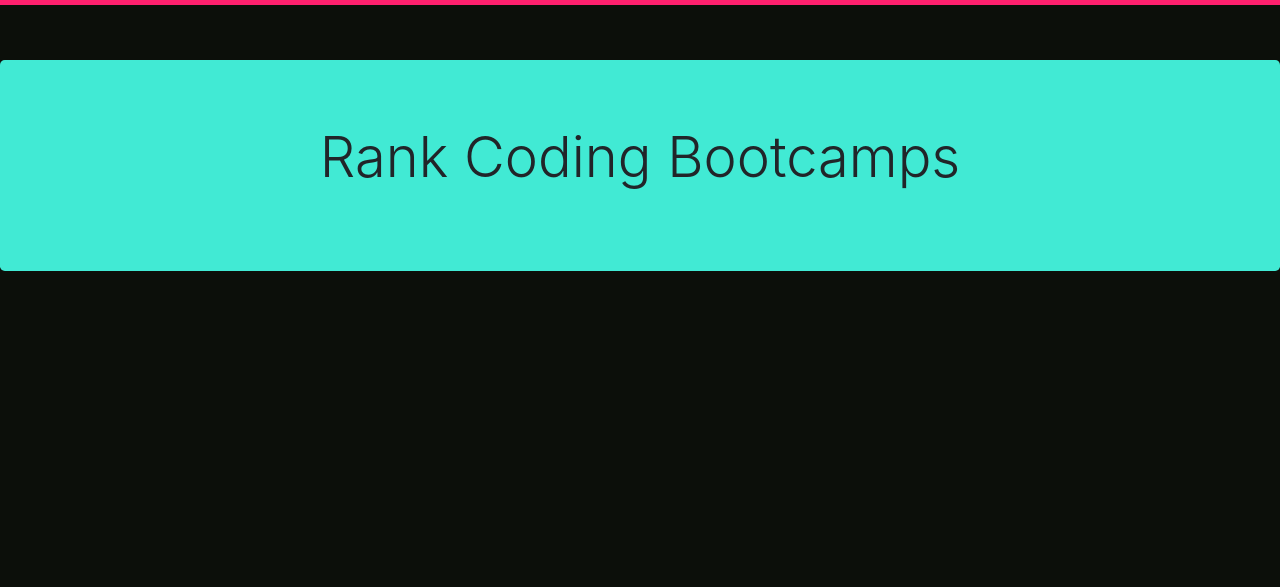
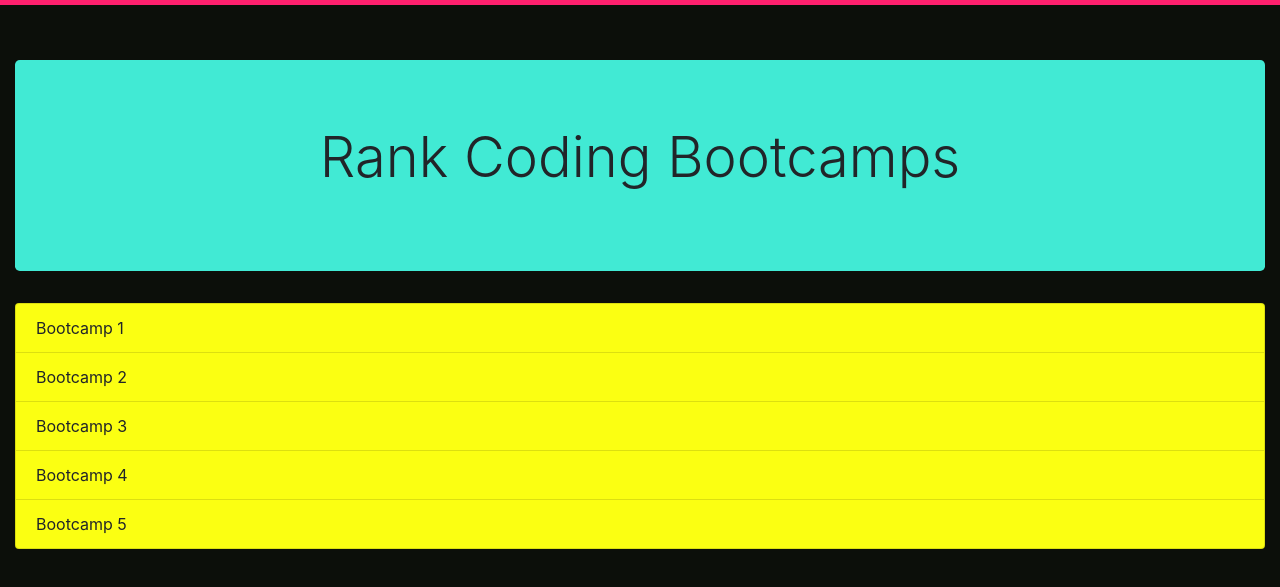
Before and after one commit to MaryKathryn0/Coding-Bootcamp-Ratings, a plain HTML site: page pages/rank.html in a window 1280 px wide. Shown: the part 51-638 px from the top of the page. Drawn offline with nearby package versions, Linux system fonts and the light colour scheme.

Commit message:
changed margins

```diff
--- a/pages/rank.html
+++ b/pages/rank.html
@@ -1,5 +1,6 @@
 <!DOCTYPE html>
 <html lang="en">
+
 <head>
     <meta charset="UTF-8">
     <meta name="viewport" content="width=device-width, initial-scale=1.0">
@@ -14,9 +15,10 @@
     <link rel="stylesheet" href="../styles.css">
     <title>Rank</title>
 </head>
+
 <body>
     <nav class="navbar navbar-light">
-        <a class="navbar-brand" href="./index.html">
+        <a class="navbar-brand" href="../index.html">
             <img src="../Coding-icon.png" width="30" height="30" class="d-inline-block align-top" alt="" loading="lazy">
             CBC Ranker
         </a>
@@ -25,7 +27,17 @@
     <div class="jumbotron entry">
         <h1 class="display-4 text-center">Rank Coding Bootcamps</h1>
         <p class="lead text-center"></p>
+    </div>
 
+    <div class="container-fluid rankBC">
+        <ul class="list-group">
+            <li class="list-group-item">Bootcamp 1</li>
+            <li class="list-group-item">Bootcamp 2</li>
+            <li class="list-group-item">Bootcamp 3</li>
+            <li class="list-group-item">Bootcamp 4</li>
+            <li class="list-group-item">Bootcamp 5</li>
+          </ul>
     </div>
 </body>
+
 </html>
--- a/styles.css
+++ b/styles.css
@@ -4,6 +4,8 @@ body {
 .entry {
     background-color: #41ead4;
     margin-top: 55px;
+    margin-left: 15px;
+    margin-right: 15px;
 }
 
 .homeBTN {
@@ -15,3 +17,15 @@ body {
 .navbar {
     background-color: #ff206e;
 }
+
+/* .rankBC {
+    background-color: #fbff12;
+}
+
+.viewBC {
+    background-color: #fbff12;
+} */
+
+.list-group-item {
+    background-color: #fbff12;
+}
```
Also changed, not shown: pages/view.html (+13 -2 lines). Lines whose indentation alone changed are shown as unchanged.
